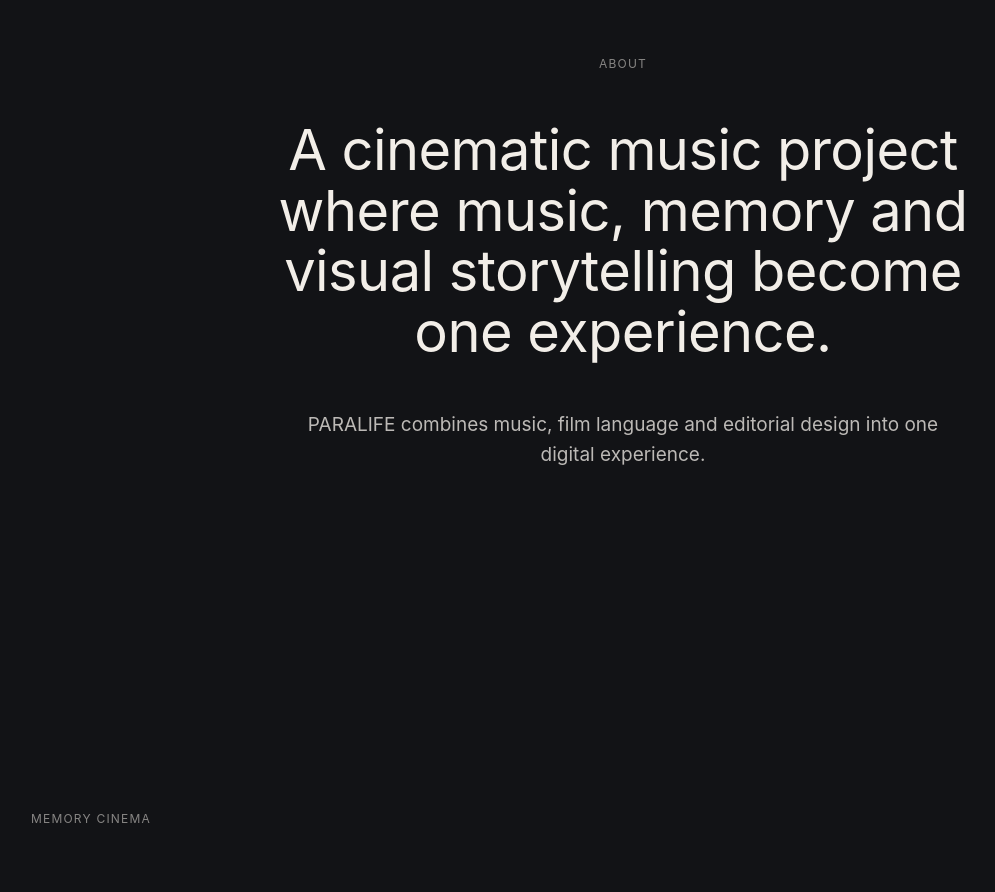
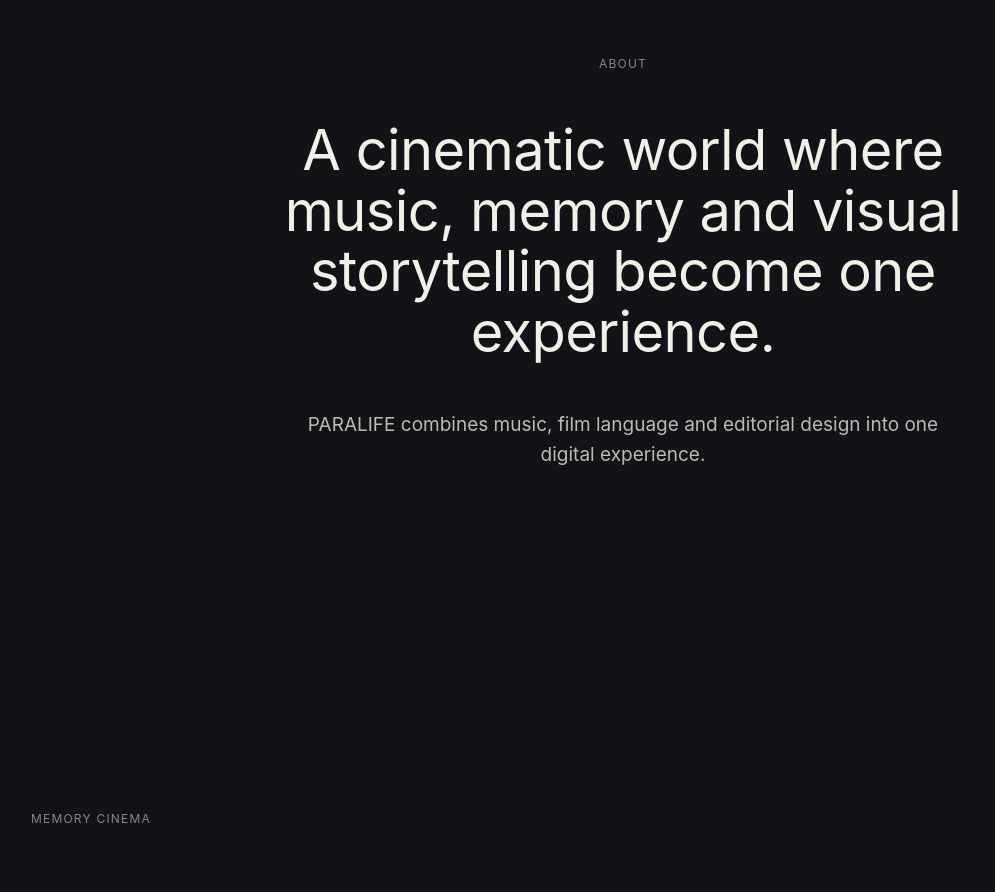
Before and after one commit to GeoDev9673/Automation, a React (Vite) app: page / in a window 1280 px wide. Shown: the part 920-1812 px from the top of the page, without its empty margins (17-1012 px from the left). Built offline with nearby package versions, Linux system fonts and the light colour scheme; no server answers.

Commit message:
Update About section headline text

```diff
--- a/src/data/paralifeData.ts
+++ b/src/data/paralifeData.ts
@@ -34,7 +34,7 @@
 
 export const ABOUT_DATA = {
   sectionLabel: 'ABOUT',
-  headline: 'A cinematic music project where music, memory and visual storytelling become one experience.',
+  headline: 'A cinematic world where music, memory and visual storytelling become one experience.',
   body: 'PARALIFE combines music, film language and editorial design into one digital experience.',
 };
 
```
